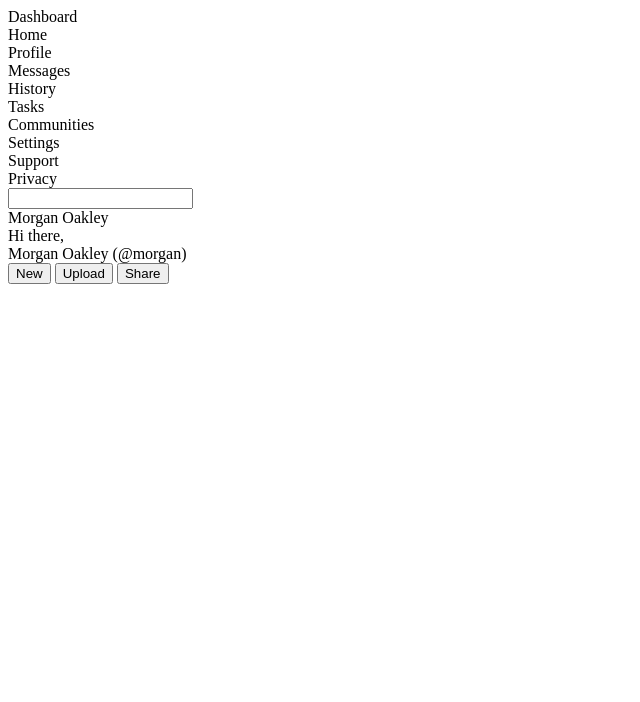
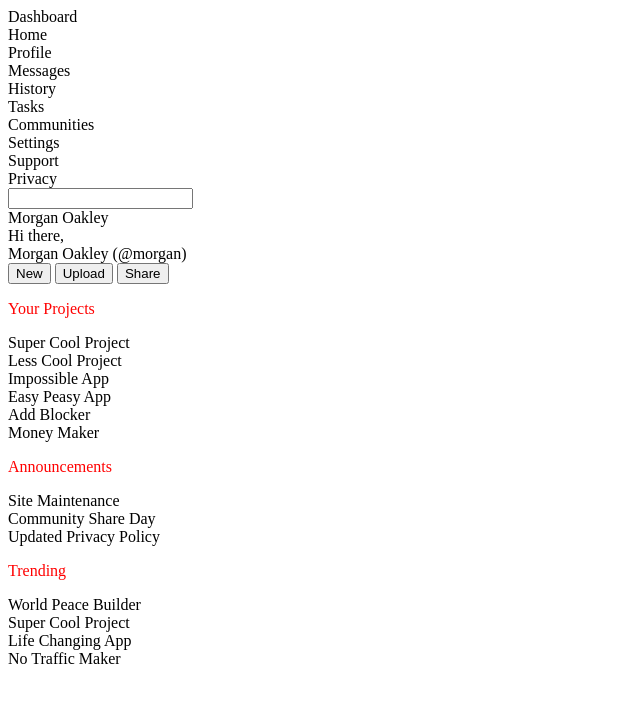
Before and after one commit to LatticeFramework/admin-dashboard, a plain HTML site: page index.html in a window 1280 px wide. Shown: the whole page, without its empty margins (0-640 px from the left). Drawn offline with Linux system fonts and the light colour scheme.

Commit message:
Create main container html elements

```diff
--- a/index.html
+++ b/index.html
@@ -34,6 +34,31 @@
             <button>Share</button>
         </div>
 
+        <div class="your-projects">
+            <p>Your Projects</p>
+            <div>Super Cool Project</div>
+            <div>Less Cool Project</div>
+            <div>Impossible App</div>
+            <div>Easy Peasy App</div>
+            <div>Add Blocker</div>
+            <div>Money Maker</div>
+        </div>
+
+        <div class="announcements">
+            <p>Announcements</p>
+            <div>Site Maintenance</div>
+            <div>Community Share Day</div>
+            <div>Updated Privacy Policy</div>
+        </div>
+
+        <div class="Trending">
+            <p>Trending</p>
+            <div>World Peace Builder</div>
+            <div>Super Cool Project</div>
+            <div>Life Changing App</div>
+            <div>No Traffic Maker</div>
+        </div>
+
     </div>
 </body>
 </html>
```
